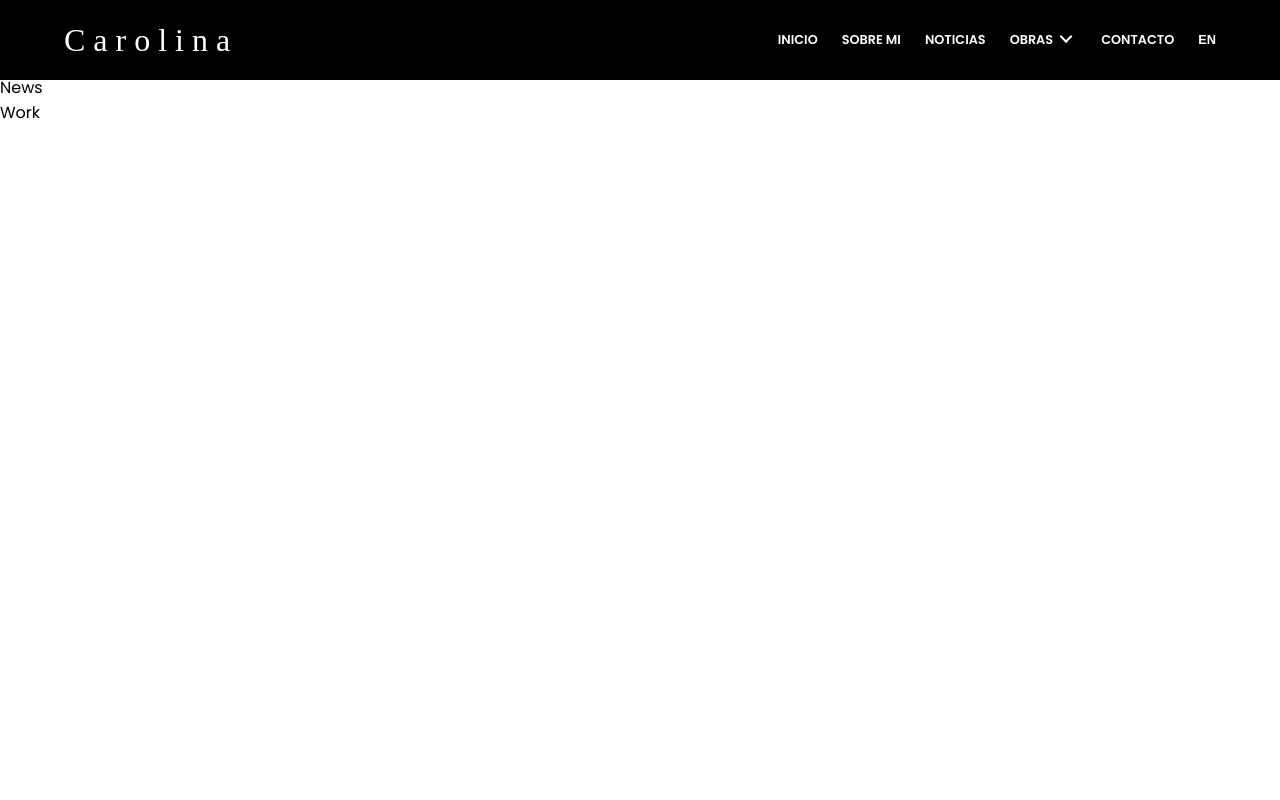
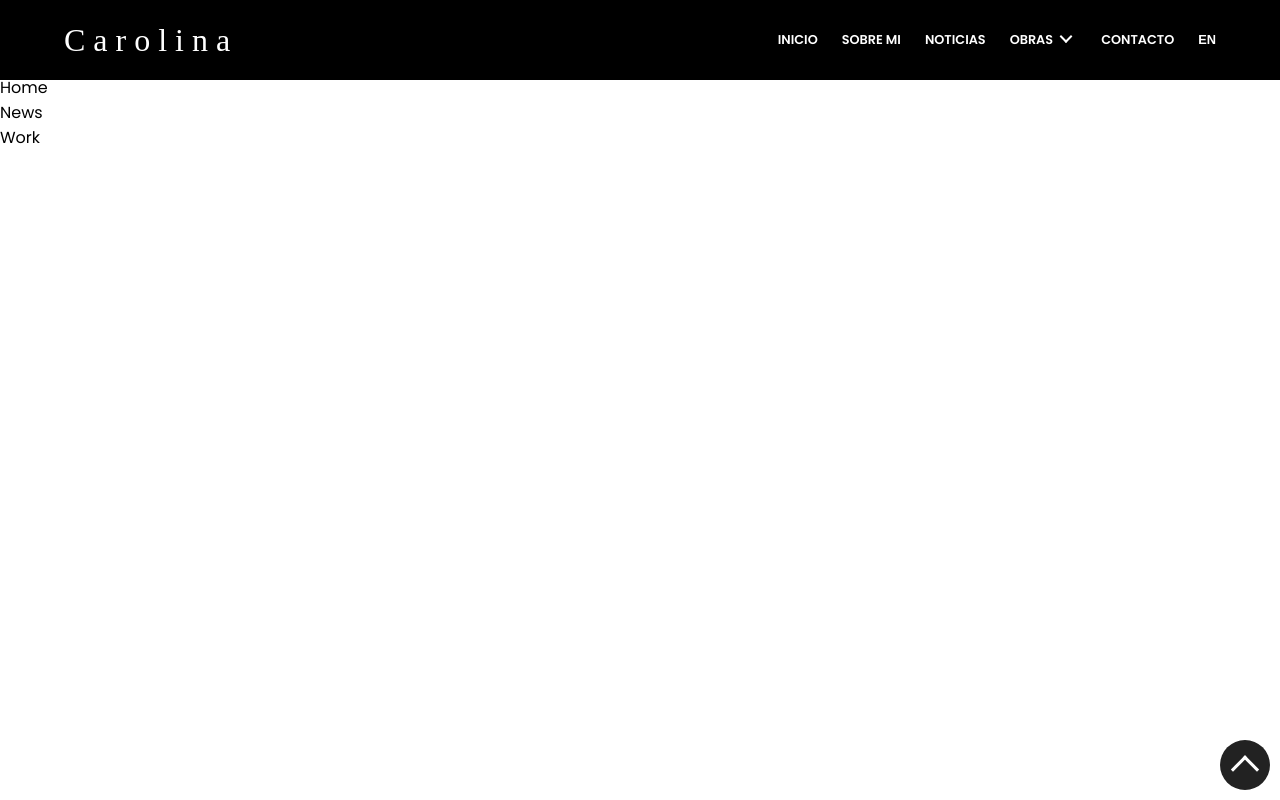
Before and after one commit to JJ1313/carolinaFagerstrom-react, a React (Vite) app: page /news in a window 1280 px wide. Built offline with nearby package versions, Linux system fonts and the light colour scheme; the HTML template or start-up script is replaced by a standard one; a web font is replaced by a local one.

Commit message:
Termina apariencia btn to top

```diff
--- a/src/App.jsx
+++ b/src/App.jsx
@@ -4,6 +4,7 @@ import { Work } from "./pages/work"
 import { News } from "./pages/news"
 import { Navbar } from "./components/Navbar"
 import { Footer } from "./components/Footer"
+import { BtnTop } from "./components/BtnTop"
 
 import "./assets/css/styles.css"
 
@@ -18,6 +19,7 @@ function App() {
         <Route path='/news' element={<News />} />
       </Routes>
       <Footer></Footer>
+      <BtnTop></BtnTop>
     </>
   )
 }
--- /dev/null
+++ b/src/assets/css/btnTop.css
@@ -0,0 +1,42 @@
+#btn-top {
+  --margin: 10px;
+  --translateY-hover: -5px;
+
+  position: fixed;
+  bottom: var(--margin);
+  right: var(--margin);
+  width: 50px;
+  border-radius: 50%;
+  aspect-ratio: 1;
+  background: var(--clr-black-2);
+  cursor: pointer;
+
+  &:hover::before {
+    transform: translateY(var(--translateY-hover)) rotate(-45deg);
+  }
+
+  &:hover::after {
+    transform: translateY(var(--translateY-hover)) rotate(45deg);
+  }
+
+  &::before,
+  &::after {
+    content: '';
+    width: 20px;
+    height: 3px;
+    background: var(--clr-white);
+    position: absolute;
+    top: 22px;
+    transition: all ease-in-out 0.3s;
+  }
+
+  &::before {
+    left: 9px;
+    transform: rotate(-45deg);
+  }
+
+  &::after {
+    right: 9px;
+    transform: rotate(45deg);
+  }
+}
--- /dev/null
+++ b/src/components/BtnTop.jsx
@@ -0,0 +1,7 @@
+import "../assets/css/btnTop.css"
+export function BtnTop() {
+  return (
+    <button id="btn-top">
+    </button>
+  )
+}
--- a/src/components/Footer.jsx
+++ b/src/components/Footer.jsx
@@ -2,12 +2,25 @@ export function Footer() {
   return (
     <>
       <footer>
-        <h2>Footer</h2>
-        <ul>
-          <li>Home</li>
-          <li>News</li>
-          <li>Work</li>
-        </ul>
+        <h2>Carolina Fagerström</h2>
+        <div>
+          <h3>Contacto</h3>
+          <ul>
+            <li>Home</li>
+            <li>News</li>
+            <li>Work</li>
+          </ul>
+        </div>
+        <div>
+          <ul>
+            <li></li>
+            <li></li>
+          </ul>
+          <ul>
+            <li></li>
+          </ul>
+        </div>
+
       </footer>
     </>
   )
```
